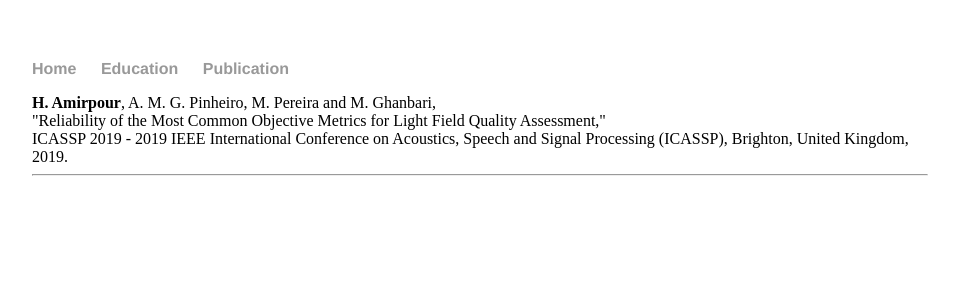
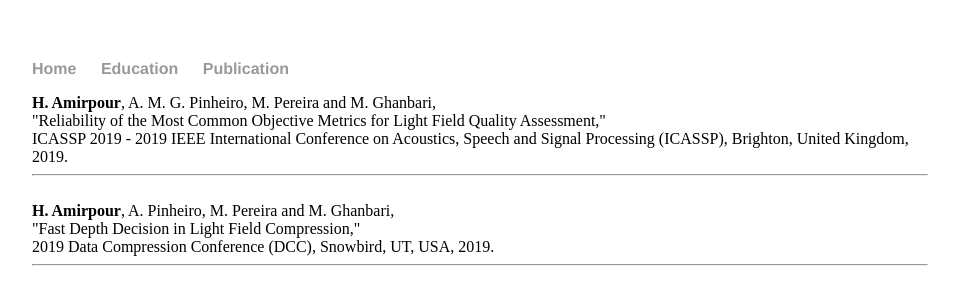
Before and after one commit to HadiAmirpour/hadiamirpour.github.io, a Jekyll site: the page publication.html, which Jekyll copies as it is, in a window 1280 px wide. Shown: the top 305 px of the page, without its empty margins (160-1119 px from the left). Built offline with Jekyll 4.4.1, drawn with Linux system fonts in a browser that asks for light colours.

Commit message:
Update publication.html

```diff
--- a/publication.html
+++ b/publication.html
@@ -22,6 +22,16 @@
 		ICASSP 2019 - 2019 IEEE International Conference on Acoustics, Speech and Signal Processing (ICASSP), Brighton, United Kingdom, 2019. </h>
 		<hr>
 		<br />
+
+
+		<h><b>H. Amirpour</b>, A. Pinheiro, M. Pereira and M. Ghanbari,<br />
+		"Fast Depth Decision in Light Field Compression," <br />
+		2019 Data Compression Conference (DCC), Snowbird, UT, USA, 2019.</h>
+		<hr>
+		<br />
+
+
+
    <br>
 
 
```
